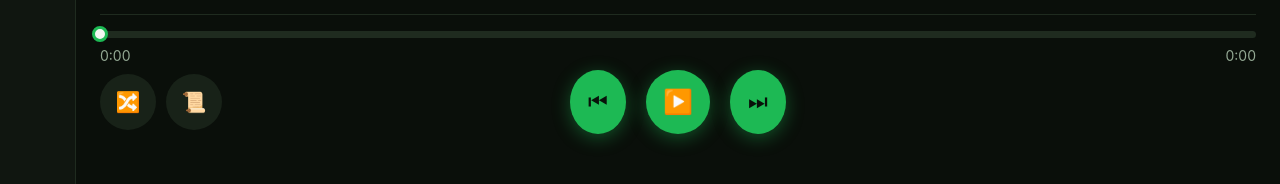
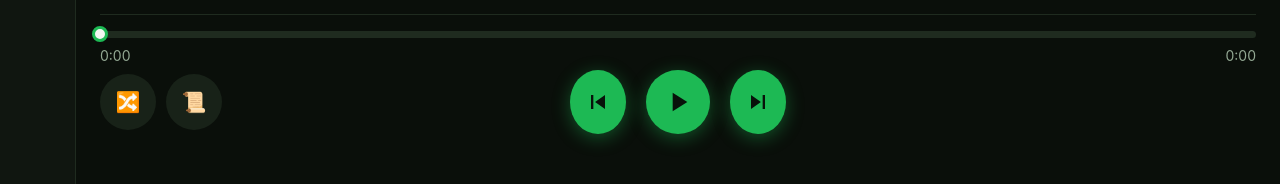
Before and after one commit to ColaCoooool/incar_music, a Vue app in the folder frontend/: page / in a window 1280 px wide. Shown: the part 560-744 px from the top of the page. Built offline with nearby package versions, Linux system fonts and the light colour scheme.

Commit message:
feat(frontend): replace transport emoji with material-style SVG icons

```diff
--- a/frontend/src/styles/main.css
+++ b/frontend/src/styles/main.css
@@ -529,7 +529,6 @@ body {
   border: none;
   background: var(--accent);
   color: var(--accent-contrast);
-  font-size: 22px;
   cursor: pointer;
   border-radius: 50%;
   display: flex;
@@ -539,14 +538,19 @@ body {
   transition: background 0.2s;
 }
 
-.control-btn:hover {
-  background: var(--accent-hover);
+.ctrl-icon {
+  width: 28px;
+  height: 28px;
 }
 
 .control-btn.play {
   width: 64px;
   height: 64px;
-  font-size: 24px;
+}
+
+.control-btn.play .ctrl-icon {
+  width: 32px;
+  height: 32px;
 }
 
 /* Narrow screens: stacked layout */
--- a/frontend/src/views/Player.vue
+++ b/frontend/src/views/Player.vue
@@ -49,11 +49,16 @@
           <button class="quick-btn" :class="{ active: showQueue }" @click="showQueue = !showQueue" title="播放队列">📜</button>
         </div>
         <div class="transport-controls">
-          <button class="control-btn" @click="playerStore.prev">⏮</button>
-          <button class="control-btn play" @click="playerStore.togglePlay">
-            {{ playerStore.isPlaying ? '⏸' : '▶️' }}
+          <button class="control-btn" @click="playerStore.prev" aria-label="上一曲">
+            <svg class="ctrl-icon" viewBox="0 0 24 24" fill="currentColor"><path d="M6 6h2v12H6zm3.5 6l8.5 6V6z"/></svg>
           </button>
-          <button class="control-btn" @click="playerStore.next">⏭</button>
+          <button class="control-btn play" @click="playerStore.togglePlay" :aria-label="playerStore.isPlaying ? '暂停' : '播放'">
+            <svg v-if="playerStore.isPlaying" class="ctrl-icon" viewBox="0 0 24 24" fill="currentColor"><path d="M6 19h4V5H6v14zm8-14v14h4V5h-4z"/></svg>
+            <svg v-else class="ctrl-icon" viewBox="0 0 24 24" fill="currentColor"><path d="M8 5v14l11-7z"/></svg>
+          </button>
+          <button class="control-btn" @click="playerStore.next" aria-label="下一曲">
+            <svg class="ctrl-icon" viewBox="0 0 24 24" fill="currentColor"><path d="M6 18l8.5-6L6 6v12zM16 6v12h2V6h-2z"/></svg>
+          </button>
         </div>
       </div>
 
```
